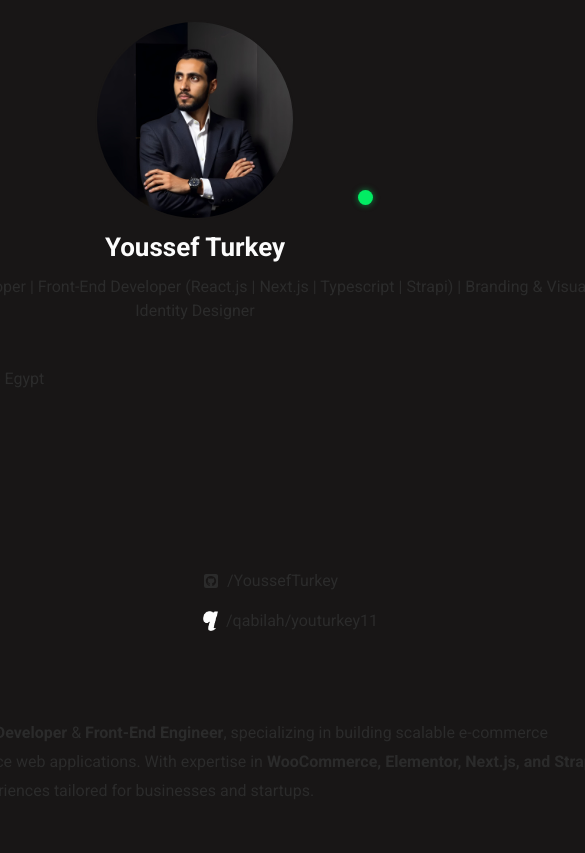
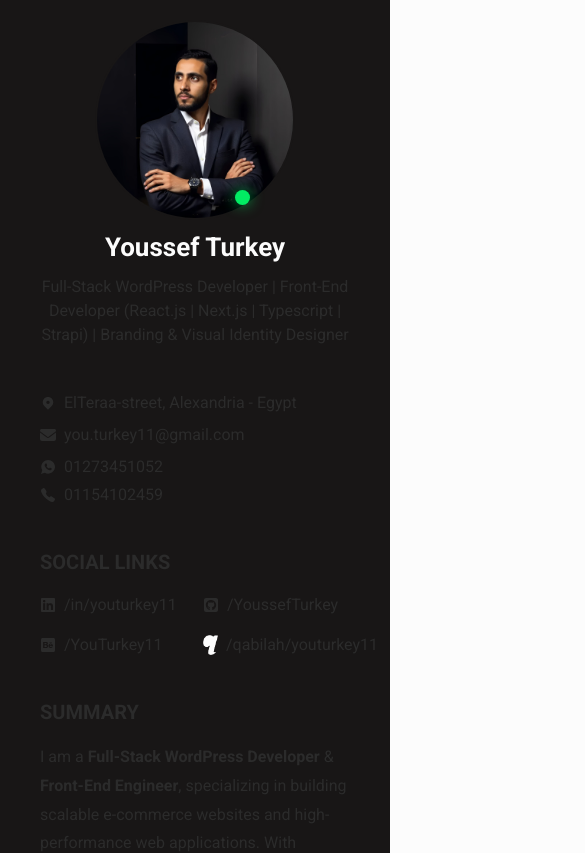
Before and after one commit to YoussefTurkey/youssefturkey-cv, a Next.js app: page / in a window 390 px wide. Shown: the top 853 px of the page, 585 px wide, since content can reach past the window. Built offline with nearby package versions, Linux system fonts and the light colour scheme.

Commit message:
adding mobile responsive

```diff
--- a/src/app/components/leftSide/leftSide.module.scss
+++ b/src/app/components/leftSide/leftSide.module.scss
@@ -27,7 +27,12 @@
   .puls{
     width: 20px;
     height: 20px;
-    right: 230px !important;
+    right: 270px !important;
+  }
+}
+@media screen and (max-width: 425px) {
+  .puls{
+    right: 100px !important;
   }
 }
 
--- a/src/app/components/leftSide/page.tsx
+++ b/src/app/components/leftSide/page.tsx
@@ -62,7 +62,7 @@
   ];
 
   return (
-    <section className="container mx-auto w-[100%] lg:w-[425px] px-20 lg:px-10 py-5 bg-[#181616] flex flex-col md:justify-start items-start lg:rounded-tl-xl lg:rounded-bl-xl relative">
+    <section className="container mx-auto w-[100%] lg:w-[425px] px-10 py-5 bg-[#181616] flex flex-col md:justify-start items-start lg:rounded-tl-xl lg:rounded-bl-xl relative">
       <div className="lg:sticky lg:top-5">
         {/* --- Profile --- */}
         {/* --- Image & Name & Job Title --- */}
@@ -185,7 +185,7 @@
         {/* --- Education --- */}
         <div className="mb-10">
           <Title>Education</Title>
-          <div className="faculty">
+          <div>
             <div className={styles.dots}></div>
             <div className="ml-8 mt-[-15px]">
               <h4 className="font-bold tracking-[3]">Bachelor of Science</h4>
--- a/src/app/components/rightSide/page.tsx
+++ b/src/app/components/rightSide/page.tsx
@@ -18,7 +18,7 @@
 
 const RightSide = () => {
   return (
-    <section className="container mx-auto w-[975px] px-10 py-5 border-t-2 border-t-[#212121] lg:border-t-none bg-[#181616] lg:bg-[#212121] flex flex-col justify-start items-start lg:rounded-tr-xl lg:rounded-br-xl">
+    <section className="container mx-auto w-[100%] lg:w-[975px] px-10 py-5 border-t-2 border-t-[#212121] lg:border-t-none bg-[#181616] lg:bg-[#212121] flex flex-col justify-start items-start lg:rounded-tr-xl lg:rounded-br-xl">
       {/* --- Experience --- */}
       <div className="mb-10">
         <Title>Experience</Title>
```
